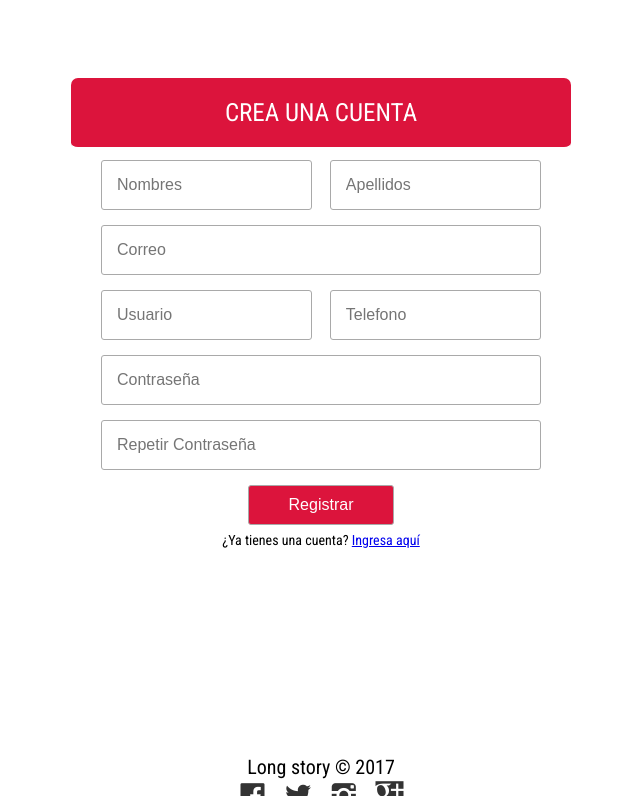
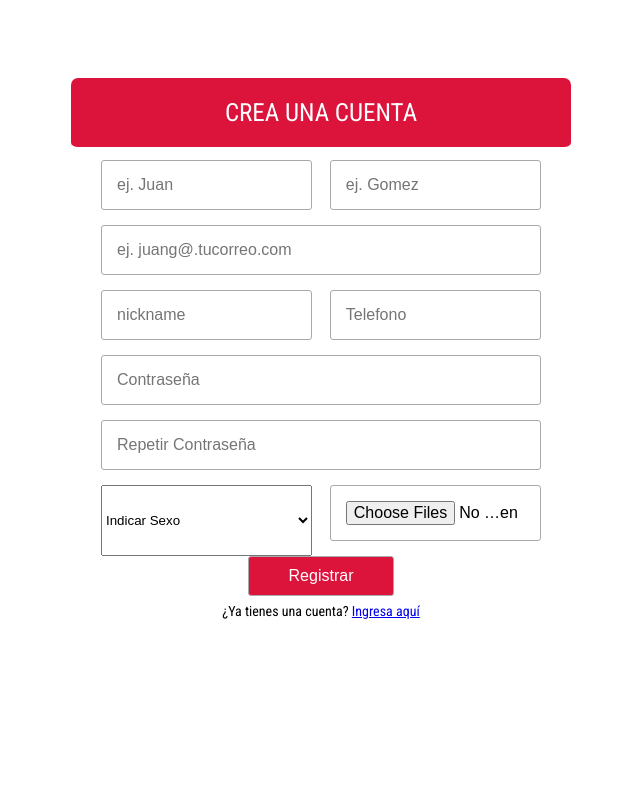
Before and after one commit to natalia-cevallos/longstory, a PHP site: page /registro.php in a window 1280 px wide. Shown: the part 354-1150 px from the top of the page, without its empty margins (319-959 px from the left). Run offline with PHP 8.4, Linux system fonts and the light colour scheme.

Commit message:
actualizo el registro.php ..

```diff
--- a/includes/head.php
+++ b/includes/head.php
@@ -6,7 +6,7 @@
     <link href="https://fonts.googleapis.com/css?family=Roboto+Condensed" rel="stylesheet">
     <link rel="stylesheet" href="css/fontello.css">
     <link rel="stylesheet" href="css/estilos.css">
-    <title> Long Story </title>
+    <title><?=$tituloDePagina;?></title>
   </head>
   <body>
 
@@ -22,7 +22,7 @@
 			<a class="button" href="register-login/perfil-usuario.php">Mi Perfil</a>
 			<a class="button" href="logout.php">Salir</a>
 			<img src="<?=$laImagen[0];?>" alt="avatar" width="50" style="border-radius: 50%;">
-			<h3>Hola <?=$usuario['name'];?></h3>
+			<h3>Hola <?=$usuario["nombre"];?></h3>
 		<?php else: ?>
             <a href="registro.php"> Registro </a>
             <a href="login.php"> Login </a>
--- a/register-login/funciones.php
+++ b/register-login/funciones.php
@@ -11,7 +11,7 @@
 	function validarUsuario($data, $files){
 		$errores = [];
 
-		if (trim($data['name']) == '') {
+		if (trim($data['nombre']) == '') {
 			$errores['nombre'] = 'Che escribí el nombre!';
 		}
 		if (trim($data['apellido']) == '') {
@@ -26,8 +26,8 @@
 			$errores['email'] = 'Amigx el email ya existe';
 		}
 
-		if (trim($data['username']) == '') {
-			$errores['username'] = 'Escribí un nombre de usuario!';
+		if (trim($data['nickname']) == '') {
+			$errores['nickname'] = 'Escribí un nombre de usuario!';
 		}
 
 		if (trim($data['pass']) == '') {
@@ -62,10 +62,10 @@
 	function crearUsuario($datos){
 		$usuarioFinal = [
 			'id' => generarId(),
-			'name' => $datos['name'],
-			'lastname' => $datos['apellido'],
+			'nombre' => $datos['nombre'],
+			'apellido' => $datos['apellido'],
 			'email' => $datos['email'],
-			'username' => $datos['username'],
+			'nickname' => $datos['nickname'],
 			'password' => password_hash($datos['pass'], PASSWORD_DEFAULT),
 			'gender' => $datos['sexo']
 		];
--- a/registro.php
+++ b/registro.php
@@ -4,7 +4,7 @@
 	require_once('register-login/funciones.php');
 
 	if(estaLogueado()){
-		header('Location: perfil-usuario.php'); exit;
+		header('Location: register-login/perfil-usuario.php'); exit;
 	}
 
 	$sexos = [
@@ -16,16 +16,16 @@
 	$nombre = '';
 	$apellido = '';
 	$email = '';
-	$username = '';
+	$nickname = '';
 	$telefono = '';
 
 	if ($_POST) {
 
 		// Persistencia
-		$nombre = $_POST['name'];
+		$nombre = $_POST['nombre'];
 		$apellido = $_POST['apellido'];
 		$email = $_POST['email'];
-		$usuario = $_POST['usuario'];
+		$nickname = $_POST['nickname'];
 		$telefono = $_POST['telefono'];
 
 		// Validación - La función validarUsuario retorna un array
@@ -45,7 +45,7 @@
 				guardarUsuario($usuarioAGuardar);
 
 				// Ok guardado, redireccionado
-				header('location: register-ok.php'); exit;
+				header('location: register-login/register-ok.php'); exit;
 			}
 		}
 	}
@@ -57,16 +57,73 @@
 <br>
 <br>
 <br>
-		<form action="registrar.php" method="post" class="form-register">
+		<form method="post" class="form-register" enctype="multipart/form-data">
 				<h2 class="form-titulo"> CREA UNA CUENTA </h2>
 				<div class="contenedor-inputs">
-					<input type="text" name="nombre" placeholder="Nombres" class="input-48" required>
-					<input type="text" name="apellido" placeholder="Apellidos" class="input-48"required>
-					<input type="email" name="email" placeholder="Correo" class="input-100"required>
-					<input type="text" name="usuario" placeholder="Usuario" class="input-48"required>
-					<input type="text" name="telefono" placeholder="Telefono" class="input-48"required>
+					<input type="text" name="nombre" value="<?=$nombre;?>" placeholder="ej. Juan" class="input-48" required>
+					<?php if (isset($erroresFinales['nombre'])): ?>
+						<span style="color: red;"><i class="ion-ios-close"></i></span>
+						<span style="color: red;"><?=$erroresFinales['nombre'];?></span>
+					<?php endif; ?>
+
+					<input type="text" name="apellido" value="<?=$apellido;?>" placeholder="ej. Gomez" class="input-48"required>
+					<?php if (isset($erroresFinales['apellido'])): ?>
+						<span style="color: red;"><i class="ion-ios-close"></i></span>
+						<span style="color: red;"><?=$erroresFinales['apellido'];?></span>
+					<?php endif; ?>
+
+					<input type="text" name="email" value="<?=$email;?>" placeholder="ej. juang@.tucorreo.com" class="input-100"required>
+					<?php if (isset($erroresFinales['email'])): ?>
+						<span style="color: red;"><i class="ion-ios-close"></i></span>
+						<span style="color: red;"><?=$erroresFinales['email'];?></span>
+					<?php endif; ?>
+
+					<input type="text" name="nickname" value="<?=$nickname;?>" placeholder="nickname" class="input-48"required>
+					<?php if (isset($erroresFinales['nickname'])): ?>
+						<span style="color: red;"><i class="ion-ios-close"></i></span>
+						<span style="color: red;"><?=$erroresFinales['nickname'];?></span>
+					<?php endif; ?>
+
+					<input type="text" name="telefono" value="<?=$telefono;?>" placeholder="Telefono" class="input-48"required>
+					<?php if (isset($erroresFinales['telefono'])): ?>
+						<span style="color: red;"><i class="ion-ios-close"></i></span>
+						<span style="color: red;"><?=$erroresFinales['telefono'];?></span>
+					<?php endif; ?>
+
 					<input type="password" name="pass" placeholder="Contraseña" class="input-100"required>
+					<?php if (isset($erroresFinales['pass'])): ?>
+						<span style="color: red;"><i class="ion-ios-close"></i></span>
+						<span style="color: red;"><?=$erroresFinales['pass'];?></span>
+					<?php endif; ?>
+
 					<input type="password" name="repass" placeholder="Repetir Contraseña" class="input-100"required>
+					<?php if (isset($erroresFinales['repass'])): ?>
+						<span style="color: red;"><i class="ion-ios-close"></i></span>
+						<span style="color: red;"><?=$erroresFinales['repass'];?></span>
+					<?php endif; ?>
+
+					<select class="input-48" name="sexo">
+						<option value="">Indicar Sexo</option>
+						<?php foreach ($sexos as $letra => $valor): ?>
+							<?php if (isset($_POST['sexo']) && $_POST['sexo'] == $letra): ?>
+								<option selected value="<?=$letra;?>"><?=$valor;?></option>
+							<?php else: ?>
+								<option value="<?=$letra;?>"><?=$valor;?></option>
+							<?php endif; ?>
+						<?php endforeach; ?>
+					</select>
+					<?php if (isset($erroresFinales['sexo'])): ?>
+						<span style="color: red;"><i class="ion-ios-close"></i></span>
+						<span style="color: red;"><?=$erroresFinales['sexo'];?></span>
+					<?php endif; ?>
+					<br>
+
+					<input type="file" name="avatar" multiple class="input-48">
+					<?php if (isset($erroresFinales['imagen'])): ?>
+						<span style="color: red;"><i class="ion-ios-close"></i></span>
+						<span style="color: red;"><?=$erroresFinales['imagen'];?></span>
+					<?php endif; ?>
+
 					<input type="submit" value="Registrar" class="btn-enviar">
 					<p class="form-link"> ¿Ya tienes una cuenta? <a href="login.php"> Ingresa aquí </a></p>
 				</div>
@@ -83,6 +140,15 @@
 <br>
 <br>
 
+		<?php if (isset($erroresFinales) && !empty($erroresFinales)): ?>
+			<div class="div-errores">
+				<ul>
+					<?php foreach ($erroresFinales as $clave => $error): ?>
+						<li> <?=$error?> </li>
+					<?php endforeach; ?>
+				</ul>
+			</div>
+		<?php endif; ?>
 
 
 
--- /dev/null
+++ b/usuarios.json
@@ -0,0 +1 @@
+{"id":1,"nombre":"jagai","apellido":"berlinsky","email":"jagaiberlinsky@gmail.com","nickname":"jagui","password":"$2y$10$KjqtQKQIRSQauoA3BPTobOtuvMQl9t3siD9yjlRHxJt1V7yx.4ITW","gender":"M"}
```
Also changed, not shown: register-login/images/avatares/jagaiberlinsky@gmail.com.jpg (added).
